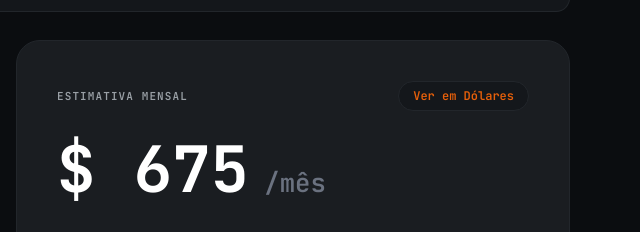
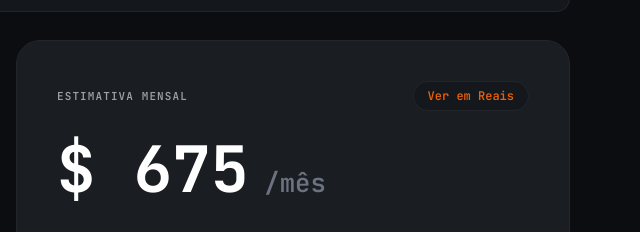
Before and after one commit to notaboutdollar/Treinadores-de-IA, a plain HTML site: page index.html in a window 1280 px wide. Shown: the part 1109-1341 px from the top of the page, 640-1280 px from the left. Drawn offline with Linux system fonts and the light colour scheme.

Commit message:
currency toggle: label shows target currency, not current

```diff
--- a/index.html
+++ b/index.html
@@ -442,7 +442,7 @@ function renderEstimator() {
     estReviewEl.innerHTML = '';
   }
   document.getElementById('totalAmount').innerHTML = `${displayCurrency} ${fmt(totalEarnings)}<span style="font-size: 0.4em; color: #6b7280; font-weight: 600;"> /mês</span>`;
-  document.getElementById('currencyToggle').textContent = state.currencyMode === 'USD' ? 'Ver em Dólares' : 'Ver em Reais';
+  document.getElementById('currencyToggle').textContent = state.currencyMode === 'USD' ? 'Ver em Reais' : 'Ver em Dólares';
 
   const footnote = bonusAmount > 0
     ? `Estimativa baseada em gravar todos os dias do mês, incluindo ${displayCurrency} ${bonusAmount} em bônus desbloqueados nesse ritmo.`
```
